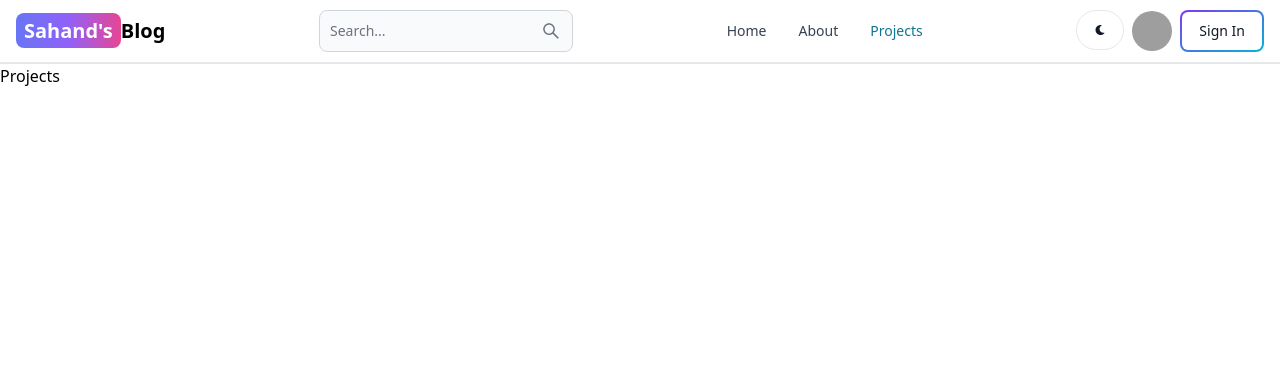
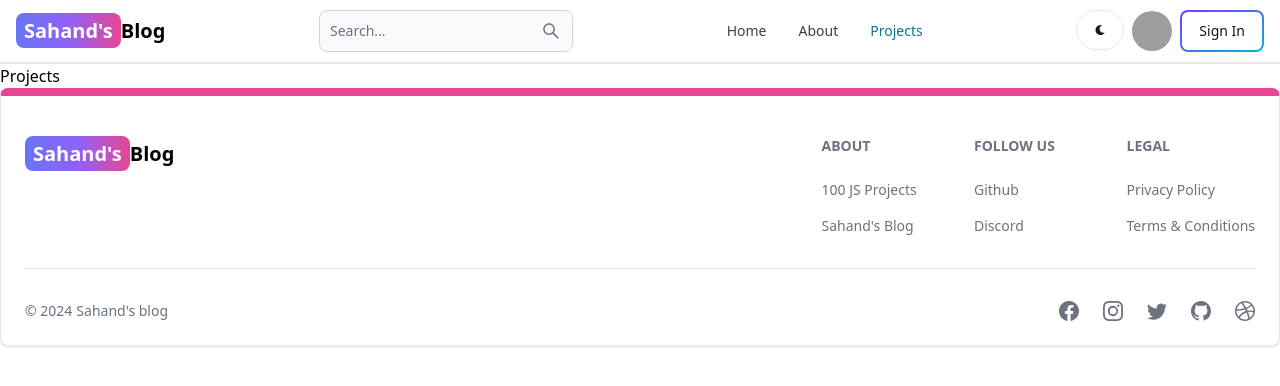
Before and after one commit to abdelfattahidr/MERN-Project, a React (Vite) app in the folder Client/: page /projects in a window 1280 px wide. Shown: the top 386 px of the page. Built offline with nearby package versions, Linux system fonts and the light colour scheme; grey boxes are pictures that could not be loaded.

Commit message:
create and add the footer components

```diff
--- a/Client/src/App.jsx
+++ b/Client/src/App.jsx
@@ -6,6 +6,7 @@
 import Dashbord from "./pages/Dashbord"
 import Projects from "./pages/Projects"
 import Header from "./components/Header"
+import FooterCom from "./components/Footer"
 export default function App() {
   return (
     <BrowserRouter>
@@ -18,6 +19,7 @@
         <Route path="/dashbord" element={<Dashbord />} />
         <Route path="/projects" element={<Projects />} />
       </Routes>
+      <FooterCom />
     </BrowserRouter>
   )
 }
--- /dev/null
+++ b/Client/src/components/Footer.jsx
@@ -0,0 +1,82 @@
+import { Footer } from 'flowbite-react';
+import { Link } from 'react-router-dom';
+import { BsFacebook, BsInstagram, BsTwitter, BsGithub, BsDribbble } from 'react-icons/bs';
+
+export default function FooterCom() {
+     return (
+          <Footer container className='border border-t-8 border-t-pink-500'>
+               <div className='w-full max-w-7xl mx-auto'>
+                    <div className='grid w-full justify-between sm:flex md:grid-cols-1'>
+                         <div className='mt-5'>
+                              <Link
+                                   to='/'
+                                   className='self-center whitespace-nowrap text-lg sm:text-xl font-semibold dark:text-white'
+                              >
+                                   <span className='px-2 py-1 bg-gradient-to-r from-indigo-500 via-purple-500 to-pink-500 rounded-lg text-white'>
+                                        Sahand&apos;s
+                                   </span>
+                                   Blog
+                              </Link>
+                         </div>
+                         <div className='grid grid-cols-2 gap-8 mt-4 sm:grid-cols-3 sm:gap-6'>
+                              <div>
+                                   <Footer.Title title='About' />
+                                   <Footer.LinkGroup col>
+                                        <Footer.Link
+                                             href='https://www.google.com'
+                                             target='_blank'
+                                             rel='noopener noreferrer'
+                                        >
+                                             100 JS Projects
+                                        </Footer.Link>
+                                        <Footer.Link
+                                             href='/about'
+                                             target='_blank'
+                                             rel='noopener noreferrer'
+                                        >
+                                             Sahand&apos;s Blog
+                                        </Footer.Link>
+                                   </Footer.LinkGroup>
+                              </div>
+                              <div>
+                                   <Footer.Title title='Follow us' />
+                                   <Footer.LinkGroup col>
+                                        <Footer.Link
+                                             href='https://www.github.com/abdelfattahidr'
+                                             target='_blank'
+                                             rel='noopener noreferrer'
+                                        >
+                                             Github
+                                        </Footer.Link>
+                                        <Footer.Link href='#'>Discord</Footer.Link>
+                                   </Footer.LinkGroup>
+                              </div>
+                              <div>
+                                   <Footer.Title title='Legal' />
+                                   <Footer.LinkGroup col>
+                                        <Footer.Link href='#'>Privacy Policy</Footer.Link>
+                                        <Footer.Link href='#'>Terms &amp; Conditions</Footer.Link>
+                                   </Footer.LinkGroup>
+                              </div>
+                         </div>
+                    </div>
+                    <Footer.Divider />
+                    <div className='w-full sm:flex sm:items-center sm:justify-between'>
+                         <Footer.Copyright
+                              href='#'
+                              by="Sahand's blog"
+                              year={new Date().getFullYear()}
+                         />
+                         <div className="flex gap-6 sm:mt-0 mt-4 sm:justify-center">
+                              <Footer.Icon href='https://www.facebook.com/abdelfattahidr' icon={BsFacebook} />
+                              <Footer.Icon href='https://www.instagram.com/abdelfattahidr' icon={BsInstagram} />
+                              <Footer.Icon href='https://twitter.com/abdelfattahidr' icon={BsTwitter} />
+                              <Footer.Icon href='https://github.com/abdelfattahidr' icon={BsGithub} />
+                              <Footer.Icon href='#' icon={BsDribbble} />
+
+                         </div>
+                    </div>
+               </div>
+          </Footer>
+     );
+}
```
